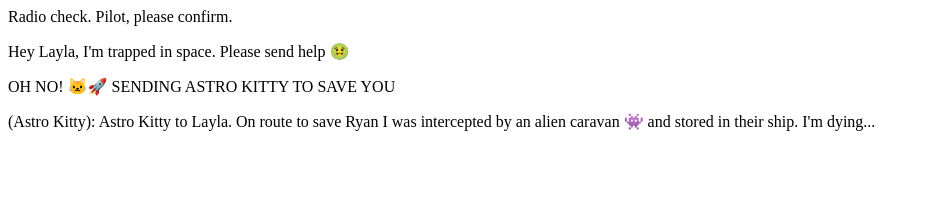
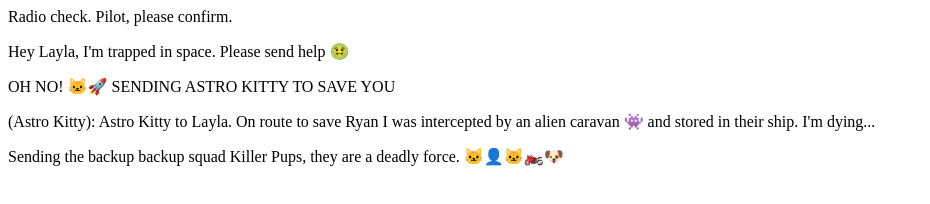
Before and after one commit to Laylaesarhan/communication-log2, a plain HTML site: page index.html in a window 1280 px wide. Shown: the whole page, without its empty margins (0-930 px from the left). Drawn offline with Linux system fonts and the light colour scheme.

Commit message:
deadly force

```diff
--- a/index.html
+++ b/index.html
@@ -4,5 +4,6 @@
       <p>Hey Layla, I'm trapped in space. Please send help 🤢</p>
       <p>OH NO! 🐱‍🚀 SENDING ASTRO KITTY TO SAVE YOU</p>
       <p>(Astro Kitty): Astro Kitty to Layla. On route to save Ryan I was intercepted by an alien caravan 👾 and stored in their ship. I'm dying...</p>
+      <p>Sending the backup backup squad Killer Pups, they are a deadly force. 🐱‍👤🐱‍🏍🐶</p>
    </body>
 </html>
```
